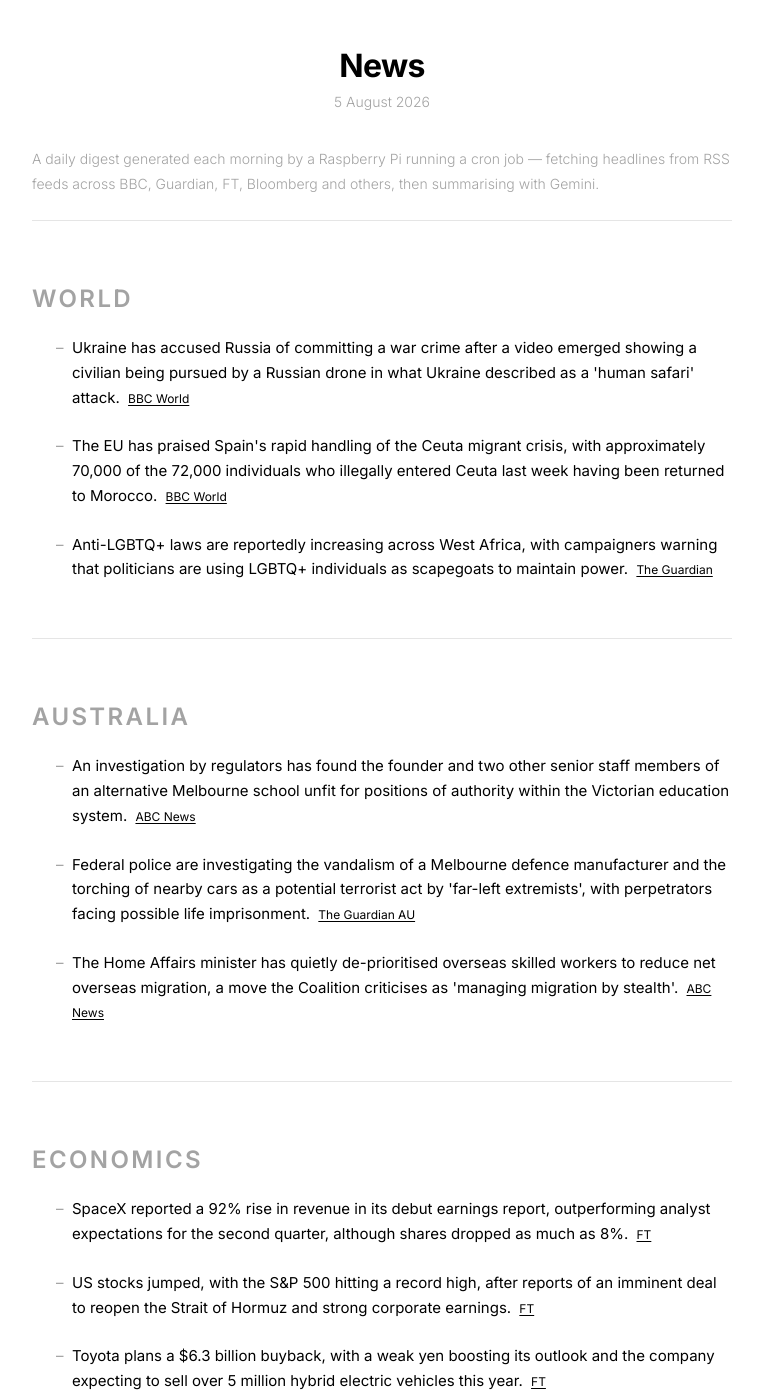
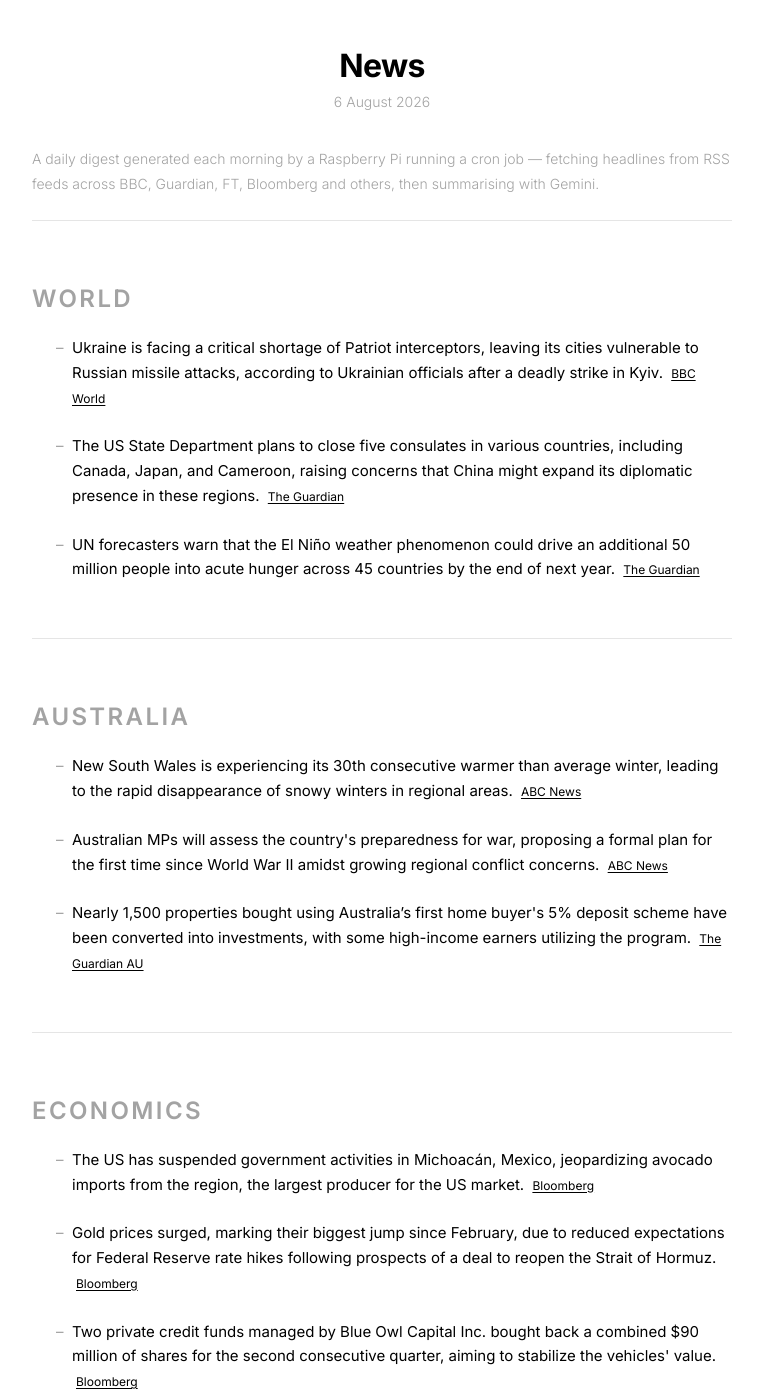
Before and after one commit to s-jac/s-jac.github.io, a Jekyll site: the page built from projects/news.html, in a window 1280 px wide and 1400 px high. Shown: the whole window, without its empty margins (258-1021 px from the left). Built offline with Jekyll 4.4.1, drawn with Linux system fonts in a browser that asks for light colours; some of the changed text lies outside the part shown.

Commit message:
daily news update 6 August 2026

```diff
--- a/_data/news.json
+++ b/_data/news.json
@@ -1,22 +1,22 @@
 {
-  "date": "5 August 2026",
-  "generated_at": "2026-08-04T21:00:24.845656+00:00",
+  "date": "6 August 2026",
+  "generated_at": "2026-08-05T21:00:25.003701+00:00",
   "sections": [
     {
       "heading": "World",
       "bullets": [
         {
-          "text": "Ukraine has accused Russia of committing a war crime after a video emerged showing a civilian being pursued by a Russian drone in what Ukraine described as a 'human safari' attack.",
+          "text": "Ukraine is facing a critical shortage of Patriot interceptors, leaving its cities vulnerable to Russian missile attacks, according to Ukrainian officials after a deadly strike in Kyiv.",
           "source": "BBC World",
           "url": "https://www.bbc.com/news/world"
         },
         {
-          "text": "The EU has praised Spain's rapid handling of the Ceuta migrant crisis, with approximately 70,000 of the 72,000 individuals who illegally entered Ceuta last week having been returned to Morocco.",
-          "source": "BBC World",
-          "url": "https://www.bbc.com/news/world"
+          "text": "The US State Department plans to close five consulates in various countries, including Canada, Japan, and Cameroon, raising concerns that China might expand its diplomatic presence in these regions.",
+          "source": "The Guardian",
+          "url": "https://www.theguardian.com"
         },
         {
-          "text": "Anti-LGBTQ+ laws are reportedly increasing across West Africa, with campaigners warning that politicians are using LGBTQ+ individuals as scapegoats to maintain power.",
+          "text": "UN forecasters warn that the El Niño weather phenomenon could drive an additional 50 million people into acute hunger across 45 countries by the end of next year.",
           "source": "The Guardian",
           "url": "https://www.theguardian.com"
         }
@@ -26,19 +26,19 @@
       "heading": "Australia",
       "bullets": [
         {
-          "text": "An investigation by regulators has found the founder and two other senior staff members of an alternative Melbourne school unfit for positions of authority within the Victorian education system.",
+          "text": "New South Wales is experiencing its 30th consecutive warmer than average winter, leading to the rapid disappearance of snowy winters in regional areas.",
           "source": "ABC News",
           "url": "https://www.abc.net.au/news"
         },
         {
-          "text": "Federal police are investigating the vandalism of a Melbourne defence manufacturer and the torching of nearby cars as a potential terrorist act by 'far-left extremists', with perpetrators facing possible life imprisonment.",
+          "text": "Australian MPs will assess the country's preparedness for war, proposing a formal plan for the first time since World War II amidst growing regional conflict concerns.",
+          "source": "ABC News",
+          "url": "https://www.abc.net.au/news"
+        },
+        {
+          "text": "Nearly 1,500 properties bought using Australia’s first home buyer's 5% deposit scheme have been converted into investments, with some high-income earners utilizing the program.",
           "source": "The Guardian AU",
           "url": "https://www.theguardian.com/au"
-        },
-        {
-          "text": "The Home Affairs minister has quietly de-prioritised overseas skilled workers to reduce net overseas migration, a move the Coalition criticises as 'managing migration by stealth'.",
-          "source": "ABC News",
-          "url": "https://www.abc.net.au/news"
         }
       ]
     },
@@ -46,19 +46,19 @@
       "heading": "Economics",
       "bullets": [
         {
-          "text": "SpaceX reported a 92% rise in revenue in its debut earnings report, outperforming analyst expectations for the second quarter, although shares dropped as much as 8%.",
-          "source": "FT",
-          "url": "https://www.ft.com"
+          "text": "The US has suspended government activities in Michoacán, Mexico, jeopardizing avocado imports from the region, the largest producer for the US market.",
+          "source": "Bloomberg",
+          "url": "https://www.bloomberg.com/markets"
         },
         {
-          "text": "US stocks jumped, with the S&P 500 hitting a record high, after reports of an imminent deal to reopen the Strait of Hormuz and strong corporate earnings.",
-          "source": "FT",
-          "url": "https://www.ft.com"
+          "text": "Gold prices surged, marking their biggest jump since February, due to reduced expectations for Federal Reserve rate hikes following prospects of a deal to reopen the Strait of Hormuz.",
+          "source": "Bloomberg",
+          "url": "https://www.bloomberg.com/markets"
         },
         {
-          "text": "Toyota plans a $6.3 billion buyback, with a weak yen boosting its outlook and the company expecting to sell over 5 million hybrid electric vehicles this year.",
-          "source": "FT",
-          "url": "https://www.ft.com"
+          "text": "Two private credit funds managed by Blue Owl Capital Inc. bought back a combined $90 million of shares for the second consecutive quarter, aiming to stabilize the vehicles' value.",
+          "source": "Bloomberg",
+          "url": "https://www.bloomberg.com/markets"
         }
       ]
     }
```
